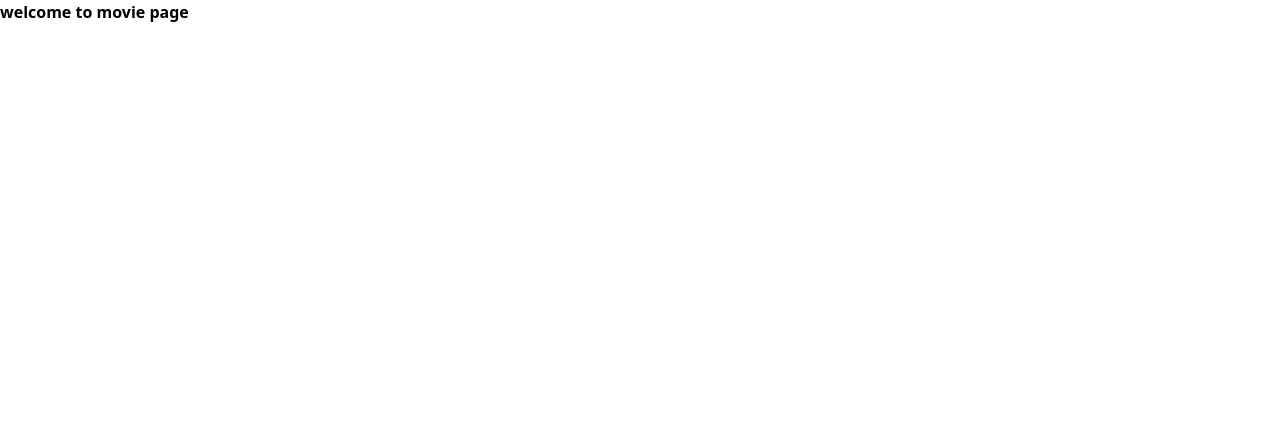
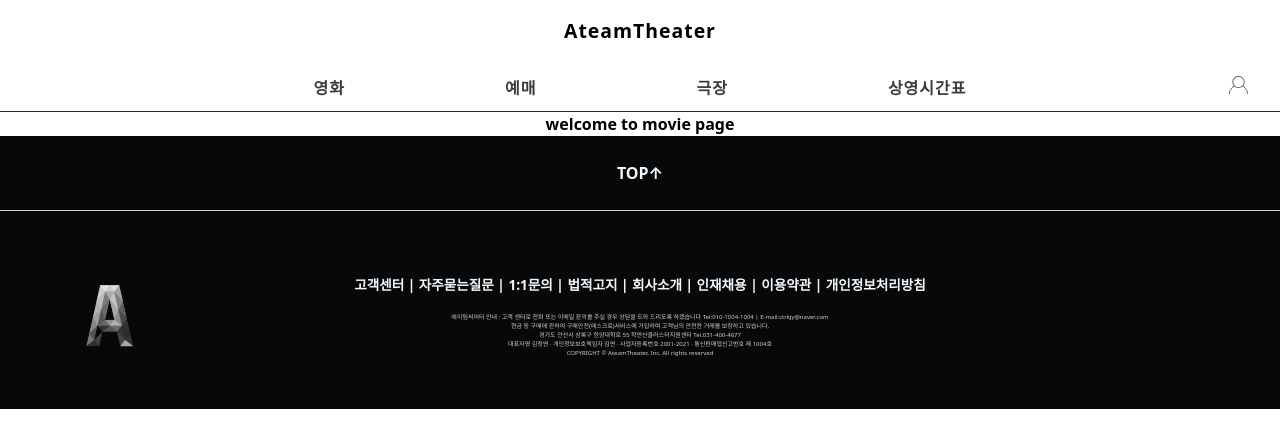
Before and after one commit to ctrkjy/AteamTheaterYeon, a React (Create React App) app: page /movie in a window 1280 px wide. Shown: the top 448 px of the page. Built offline with nearby package versions, Linux system fonts and the light colour scheme.

Commit message:
모듈화 1208

```diff
--- a/src/App.css
+++ b/src/App.css
@@ -8,7 +8,7 @@
   /* When the animation is finished, start again */
   animation-iteration-count: infinite;
 }
-.App Button:hover {
+.SpeedyemeButton:hover {
   animation: shake 0.1s;
   animation-iteration-count: infinite;
 }
@@ -19,19 +19,7 @@
 
 @keyframes shake {
   50% {transform: translate(0px, -10px);}
-  /*
-  0% { transform: translate(1px, 1px) rotate(0deg); }
-  10% { transform: translate(-1px, -2px) rotate(-16deg); }
-  20% { transform: translate(-3px, 0px) rotate(35deg); }
-  30% { transform: translate(3px, 2px) rotate(0deg); }
-  40% { transform: translate(1px, -1px) rotate(1deg); }
-  50% { transform: translate(-1px, 2px) rotate(-15deg); }
-  60% { transform: translate(-3px, 1px) rotate(0deg); }
-  70% { transform: translate(3px, 1px) rotate(-15deg); }
-  80% { transform: translate(-1px, -1px) rotate(15deg); }
-  90% { transform: translate(1px, 2px) rotate(0deg); }
-  100% { transform: translate(1px, -2px) rotate(-1deg); }
-*/}
+  }
 
 
 @keyframes jiral {
@@ -58,13 +46,14 @@
   }
 }
 
+
 * {
   text-decoration: none;
   list-style: none;
   color: black;
 }
 
-.App {
+.Homeimage {
   text-align: center;
   text-decoration: none;
   list-style: none;
@@ -210,37 +199,3 @@
   font-weight: bold;
   font-size: 1.7vh;
 }
-/*그 링크 하이퍼링크 스타일 지정한거랑 돌아가는거 지정한거
-.App-link {
-  color: black;
-}
-
-@keyframes App-logo-spin {
-  from {
-    transform: rotate(0deg);
-  }
-  to {
-    transform: rotate(360deg);
-  }
-}
-*/
-
-/*초록색모음
-#132109
-  background-color:#001D04;
-  음 근데 이렇게 계속 해도 되나 ?
-  나는 잘 모르겠네
-  print ("H0 : 90% of doctor rex")
-  pop_0 = 0.9
-  n=100
-  yes=82
-  p
-  print()
-
-  ## 한번 더 실행 시 dkvjfdkvjf
-
-  ## 한번 더 실행 시 dkvjfdkvjf
-
-
-
-*/
--- a/src/Footer.js
+++ b/src/Footer.js
@@ -1,5 +1,11 @@
 import img1 from "./AteamLogo.png";
 import React, { useState } from "react";
+import logo from "./logo.svg";
+import profileLogo from "./Profile.svg";
+import "./App.css";
+import SpeedyemeButton from "./SpeedyemeButton.js";
+import { BrowserRouter, Route, Routes, Link } from "react-router-dom";
+import Movie from "./Movie";
 
 
 //메인홈 하단 안내정보가 담긴 footer부분 컴포넌트입니다.
--- /dev/null
+++ b/src/Header.js
@@ -0,0 +1,44 @@
+import logo from "./logo.svg";
+import profileLogo from "./Profile.svg";
+import "./App.css";
+import img1 from "./AteamLogo.png";
+import React, { useState } from "react";
+import SpeedyemeButton from "./SpeedyemeButton.js";
+import Footer from "./Footer";
+import { BrowserRouter, Route, Routes, Link } from "react-router-dom";
+import Movie from "./Movie";
+
+function Header(){
+    return(
+        <header id="top" className="App-header">
+          <div className="header-logo ">
+            <Link to="/">
+              <h1>AteamTheater</h1>
+            </Link>
+          </div>
+
+          <div className="header-GNB">
+            <ul>
+              <li>
+                <Link to="/movie">영화</Link>
+              </li>
+              <li>
+                <Link to="/yeme">예매</Link>
+              </li>
+              <li>
+                <Link to="/theater">극장</Link>
+              </li>
+              <li>
+                <Link to="/timetable">상영시간표</Link>
+              </li>
+              <Link to="/mypage">
+                <img src={profileLogo} className="profileLogo" />
+              </Link>
+            </ul>
+          </div>
+        </header>
+    );
+}
+
+
+export default Header;
--- /dev/null
+++ b/src/Homeimage.js
@@ -0,0 +1,28 @@
+import logo from "./logo.svg";
+import profileLogo from "./Profile.svg";
+import "./App.css";
+import img1 from "./AteamLogo.png";
+import React, { useState } from "react";
+import SpeedyemeButton from "./SpeedyemeButton.js";
+import { BrowserRouter, Route, Routes, Link } from "react-router-dom";
+
+
+function Homeimage(){
+    return(
+        <div className="Homeimage">
+      <div className="main-page">
+        <div className="main-image">
+          <img src={img1}></img>
+        </div>
+        <i className="copy">가장 몰입되는 공간, 에이팀씨어터</i>
+        <span>
+          <SpeedyemeButton />
+        </span>
+      </div>
+      <div className="temp"></div>
+    </div>
+
+    );
+}
+
+export default Homeimage;
--- /dev/null
+++ b/src/Mypage.js
@@ -0,0 +1,10 @@
+import "./App.css";
+import React, { useState } from "react";
+import { BrowserRouter, Route, Routes, Link } from "react-router-dom";
+
+
+function Mypage() {
+  return (<div>Mypage</div>);
+}
+
+export default Mypage;
--- a/src/SpeedyemeButton.js
+++ b/src/SpeedyemeButton.js
@@ -1,4 +1,5 @@
 import React, { useState } from "react";
+import "./App.css";
 //메인홈화면 중앙의 흔들리는 빠른예매 버튼 컴포넌트 입니다.
 function SpeedyemeButton() {
     const [btncl, setBtncl] = useState(false);
@@ -14,7 +15,7 @@ function SpeedyemeButton() {
         className="speed-yeme"
         href="#"
       >
-        <button>빠른예매</button>
+        <button className="SpeedyemeButton">빠른예매</button>
       </a>
     );
   }
--- a/src/Theater.js
+++ b/src/Theater.js
@@ -2,4 +2,13 @@
 // 한줄소개 시설안내 층별안내 교통 / 위치 안내 주차 안내 전화번호 안내
 // 관람료랑 우대정보 안내
 
-const
+import "./App.css";
+import React, { useState } from "react";
+import { BrowserRouter, Route, Routes, Link } from "react-router-dom";
+
+
+function Theater() {
+  return (<div>Theater</div>);
+}
+
+export default Theater;
--- /dev/null
+++ b/src/Timetable.js
@@ -0,0 +1,10 @@
+import "./App.css";
+import React, { useState } from "react";
+import { BrowserRouter, Route, Routes, Link } from "react-router-dom";
+
+
+function Timetable() {
+  return (<div>Timetable</div>);
+}
+
+export default Timetable;
--- /dev/null
+++ b/src/Yeme.js
@@ -0,0 +1,10 @@
+import "./App.css";
+import React, { useState } from "react";
+import { BrowserRouter, Route, Routes, Link } from "react-router-dom";
+
+
+function Yeme() {
+  return (<div>Yeme</div>);
+}
+
+export default Yeme;
--- a/src/index.css
+++ b/src/index.css
@@ -3,21 +3,13 @@
 body {
   margin: 0px;
   padding: 0px;
+  text-align: center;
   text-decoration: none;
   list-style: none;
   color: black;
   font-family:  'Nanum Myeongjo',serif ;
   font-weight: bold ;
   /*마진 이거 여백임 건들면 흰띠 생긴다 건들노노해 */
-
   -webkit-font-smoothing: antialiased;
   -moz-osx-font-smoothing: grayscale;
 }
-
-
-
-/*
-font-family: -apple-system, BlinkMacSystemFont, 'Segoe UI', 'Roboto', 'Oxygen',
-    'Ubuntu', 'Cantarell', 'Fira Sans', 'Droid Sans', 'Helvetica Neue',
-    sans-serif;
-    */
--- a/src/index.js
+++ b/src/index.js
@@ -1,30 +1,55 @@
 import React from "react";
 import ReactDOM from "react-dom";
 import "./index.css";
+import "./App.css";
 import App from "./App";
 import reportWebVitals from "./reportWebVitals";
 import "./styles/styles.css";
 import { BrowserRouter as Router, Route, Switch } from "react-router-dom";
 import Movie from "./Movie";
+import Header from "./Header";
+import Footer from "./Footer";
+import Homeimage from "./Homeimage";
+import Theater from "./Theater";
+import Yeme from "./Yeme";
+import Timetable from "./Timetable";
+import Mypage from "./Mypage";
 /*<Route path="/movie">
           <Movie/>
+                <Route exact to="/movie" component={Movie} />
+        </Route>
 
 
-                <Route exact to="/movie" component={Movie} />
-        </Route>*/
-ReactDOM.render(
-  <React.StrictMode>
-    <Router>
-      <Switch>
-        <Route exact path="/">
-          <App/>
-
-        </Route>
         <Route path="/movie">
           <Movie/>
         </Route>
 
+        */
+ReactDOM.render(
+  <React.StrictMode>
+    <Router>
+      <Header />
+      <Switch>
+        <Route exact path="/">
+          <Homeimage />
+        </Route>
+        <Route exact path="/movie">
+          <Movie />
+        </Route>
+        <Route exact path="/yeme">
+          <Yeme />
+        </Route>
+        <Route exact path="/theater">
+          <Theater />
+        </Route>
+        <Route exact path="/timetable">
+          <Timetable />
+        </Route>
+        <Route exact path="/mypage">
+          <Mypage />
+        </Route>
       </Switch>
+      <Footer />
     </Router>
   </React.StrictMode>,
   document.getElementById("root")
```
Also changed, not shown: src/App.js (+5 -71 lines).
